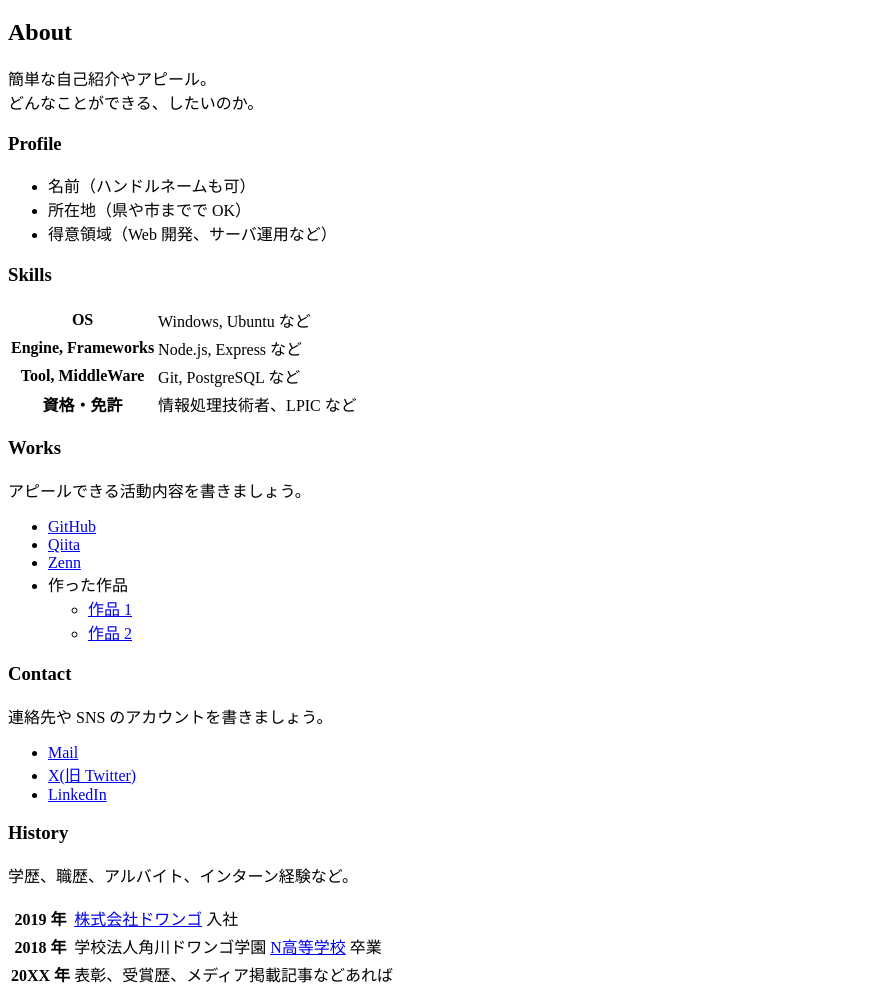
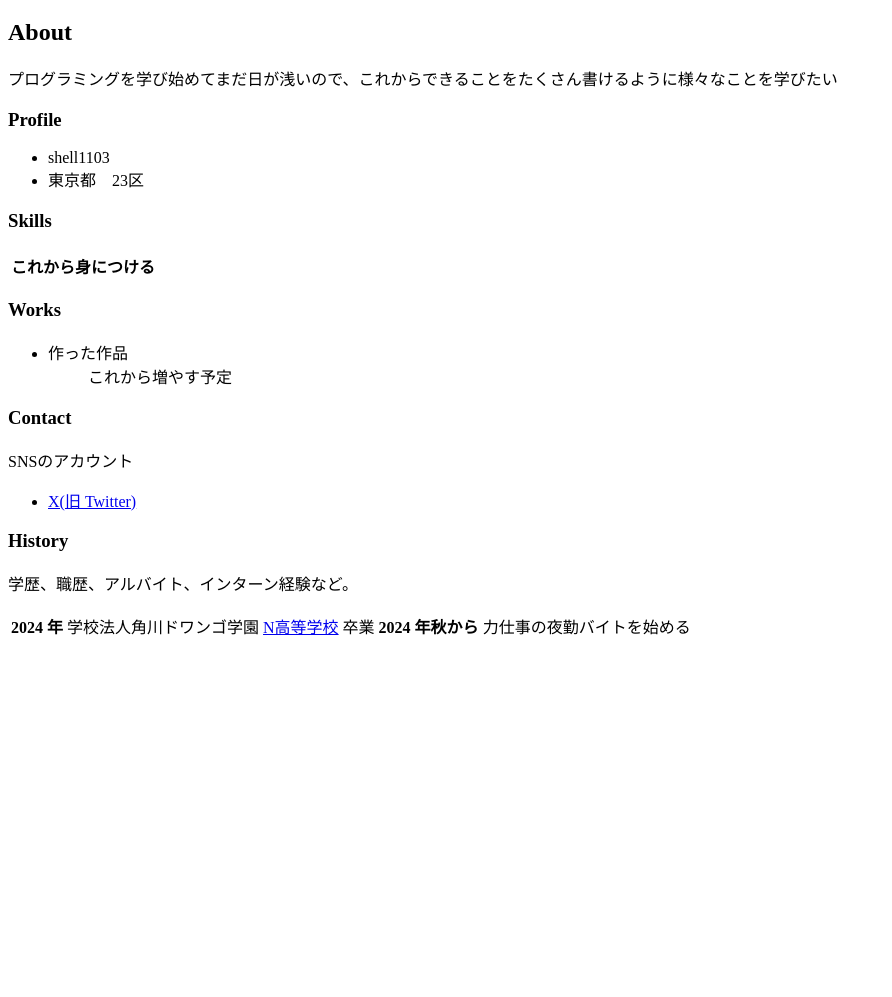
Before and after one commit to shell1103/shell1103.github.io, a plain HTML site: page index.html in a window 1280 px wide. Shown: the part 61-1058 px from the top of the page, without its empty margins (0-892 px from the left). After the commit the page ends 800 px from the top, so only its background shows below. Drawn offline with Linux system fonts and the light colour scheme.

Commit message:
ポートフォリオの中身の変更

```diff
--- a/index.html
+++ b/index.html
@@ -12,74 +12,48 @@
 
 <h2>About</h2>
     <p>
-      簡単な自己紹介やアピール。<br>
-      どんなことができる、したいのか。
+      プログラミングを学び始めてまだ日が浅いので、これからできることをたくさん書けるように様々なことを学びたい
     </p>
 
     <h3>Profile</h3>
     <ul>
-      <li>名前（ハンドルネームも可）</li>
-      <li>所在地（県や市までで OK）</li>
-      <li>得意領域（Web 開発、サーバ運用など）</li>
+      <li>shell1103</li>
+      <li>東京都　23区</li>
     </ul>
 
     <h3>Skills</h3>
     <table>
       <tr>
-        <th>OS</th>
-        <td>Windows, Ubuntu など</td>
-      </tr>
-      <tr>
-        <th>Engine, Frameworks</th>
-        <td>Node.js, Express など</td>
-      </tr>
-      <tr>
-        <th>Tool, MiddleWare</th>
-        <td>Git, PostgreSQL など</td>
-      </tr>
-      <tr>
-        <th>資格・免許</th>
-        <td>情報処理技術者、LPIC など</td>
+        <th>これから身につける</th>
       </tr>
     </table>
 
     <h3>Works</h3>
-    <p>アピールできる活動内容を書きましょう。</p>
     <ul>
-      <li><a href="https://github.com/">GitHub</a></li>
-      <li><a href="https://qiita.com/">Qiita</a></li>
-      <li><a href="https://zenn.dev/">Zenn</a></li>
       <li>
         作った作品
         <ul>
-          <li><a href="https://example.com/">作品 1</a></li>
-          <li><a href="https://example.com/">作品 2</a></li>
+         これから増やす予定
         </ul>
       </li>
     </ul>
 
     <h3>Contact</h3>
-    <p>連絡先や SNS のアカウントを書きましょう。</p>
+    <p>SNSのアカウント</p>
     <ul>
-      <li><a href="mailto:name@example.com">Mail</a></li>
-      <li><a href="https://twitter.com/n_yobikou">X(旧 Twitter)</a></li>
-      <li><a href="https://www.linkedin.com/">LinkedIn</a></li>
+
+      <li><a href="https://x.com/lOqmBz47Ae71940">X(旧 Twitter)</a></li>
+
     </ul>
 
     <h3>History</h3>
     <p>学歴、職歴、アルバイト、インターン経験など。</p>
     <table>
       <tr>
-        <th>2019 年</th>
-        <td><a href="https://dwango.co.jp/">株式会社ドワンゴ</a> 入社</td>
-      </tr>
-      <tr>
-        <th>2018 年</th>
+        <th>2024 年</th>
         <td>学校法人角川ドワンゴ学園 <a href="https://nnn.ed.jp/">N高等学校</a> 卒業</td>
-      </tr>
-      <tr>
-        <th>20XX 年</th>
-        <td>表彰、受賞歴、メディア掲載記事などあれば</td>
+        <th>2024 年秋から</th>
+        <td>力仕事の夜勤バイトを始める</td>
       </tr>
     </table>
   </body>
```
